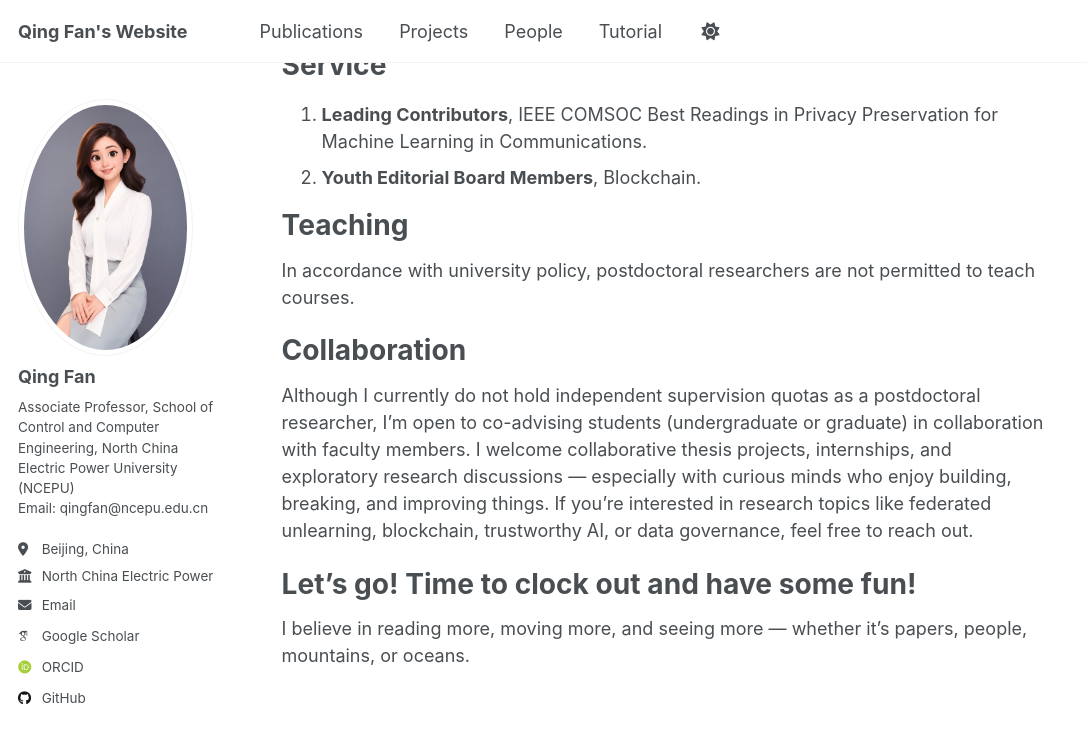
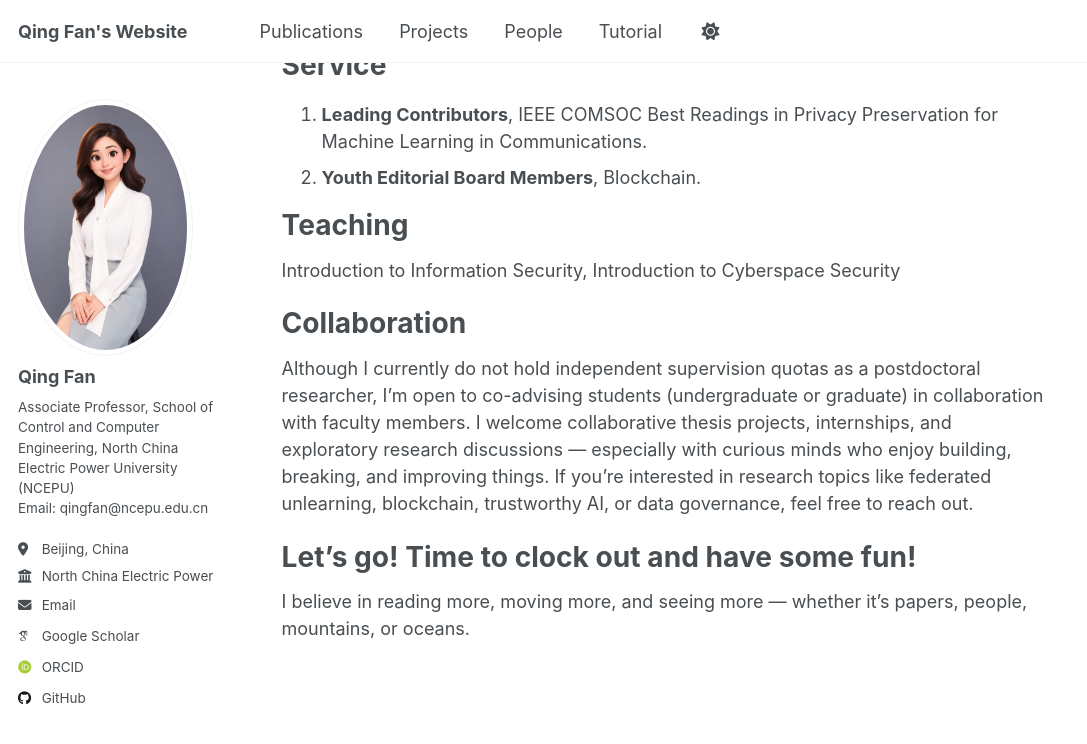
Before and after one commit to QingFan-NCEPU/qingfan-ncepu.github.io, a Jekyll site: the page built from _pages/about.md, in a window 1280 px wide and 900 px high, scrolled down 983 px. Shown: the top 744 px of the window, without its empty margins (0-1087 px from the left). Built offline with Jekyll 4.4.1, drawn with Linux system fonts in a browser that asks for light colours; some web fonts are replaced; comment, search, counter and statistics services are not loaded.

Commit message:
Update about.md

```diff
--- a/_pages/about.md
+++ b/_pages/about.md
@@ -44,7 +44,7 @@ Service
 
 Teaching
 ======
-In accordance with university policy, postdoctoral researchers are not permitted to teach courses.
+Introduction to Information Security, Introduction to Cyberspace Security
 
 Collaboration
 ======
```
